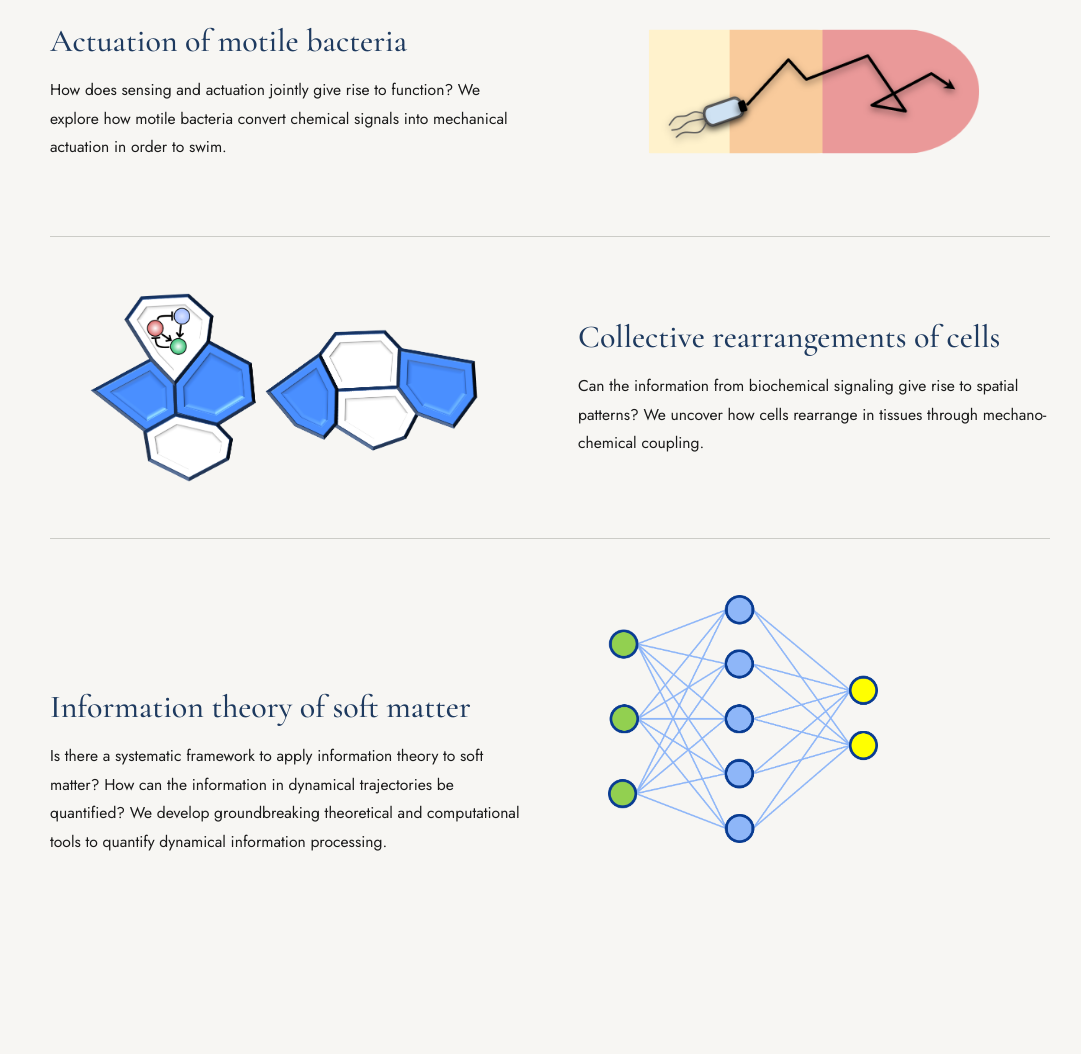
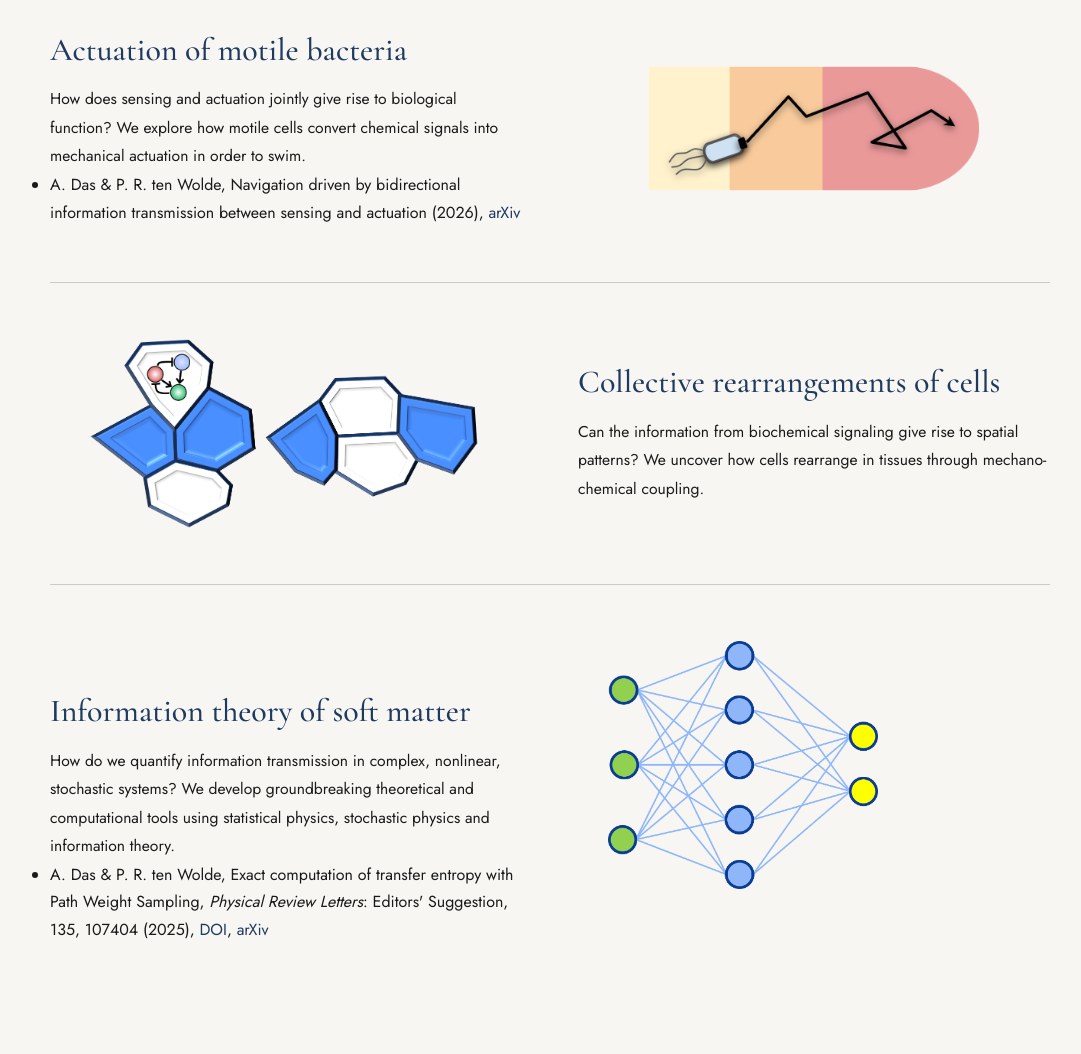
Before and after one commit to dasgroup-durham/dasgroup-durham.github.io, a plain HTML site: page research.html in a window 1280 px wide. Shown: the part 1105-2159 px from the top of the page, without its empty margins (90-1171 px from the left). Drawn offline with nearby package versions, Linux system fonts and the light colour scheme.

Commit message:
Update research.html

```diff
--- a/research.html
+++ b/research.html
@@ -60,8 +60,10 @@
     <p>
           These questions are at the heart of our research. Information processing in soft and living matter often
           involves a combination of chemical reactions, mechanical forces, and diffusion, without a clear separation between their timescales.
-          We quantify the dynamics of information processing in such systems through novel theories and computational approaches
-          centered in statistical physics and information theory. Our goal is to understand the fundamental design principles of
+          We quantify the dynamics and optimal designs of such information processing. For this, we develop novel theoretical and computational
+          techniques centered in statistical physics and information theory. The theoretical predictions are tested through ongoing collaborations
+          with several experimental groups.
+          Our goal is to understand the fundamental design principles of
           mechano-chemical computation in biological and synthetic systems.
           </p>
 
@@ -79,7 +81,7 @@
         <h2>Condensate formation under chemical signals</h2>
         <p>
           How do rare events affect information processing? We investigate how the nucleation and
-          phase-separation of liquid condensates is used by cells to process chemical
+          phase-separation of biomolecular condensates is used by cells to process chemical
           signals.
         </p>
       </div>
@@ -94,9 +96,16 @@
       <div class="r-text">
         <h2>Actuation of motile bacteria</h2>
         <p>
-          How does sensing and actuation jointly give rise to function? We explore how motile bacteria convert
+          How does sensing and actuation jointly give rise to biological function? We explore how motile cells convert
           chemical signals into mechanical actuation in order to swim.
         </p>
+        <ul style="list-style-type: disc;">
+        <li>
+          A. Das & P. R. ten Wolde, Navigation driven by bidirectional information transmission between
+          sensing and actuation (2026),
+          <a href="https://arxiv.org/abs/2607.26798">arXiv</a>
+        </li>
+        </ul>
       </div>
     </div>
 
@@ -124,11 +133,18 @@
       <div class="r-text">
         <h2>Information theory of soft matter</h2>
         <p>
-          Is there a systematic framework to apply information theory to soft matter? How can the information
-          in dynamical trajectories be quantified?
+          How do we quantify information transmission in complex, nonlinear, stochastic systems?
           We develop groundbreaking
-          theoretical and computational tools to quantify dynamical information processing.
+          theoretical and computational tools using statistical physics, stochastic physics and information theory.
         </p>
+        <ul style="list-style-type: disc;">
+        <li>
+          A. Das & P. R. ten Wolde, Exact computation of transfer entropy with Path Weight Sampling,
+          <i>Physical Review Letters</i>: Editors' Suggestion, 135, 107404 (2025),
+          <a href="https://doi.org/10.1103/t8z9-ylvg">DOI</a>,
+          <a href="https://arxiv.org/abs/2409.01650">arXiv</a>
+        </li>
+        </ul>
       </div>
     </div>
 
```
